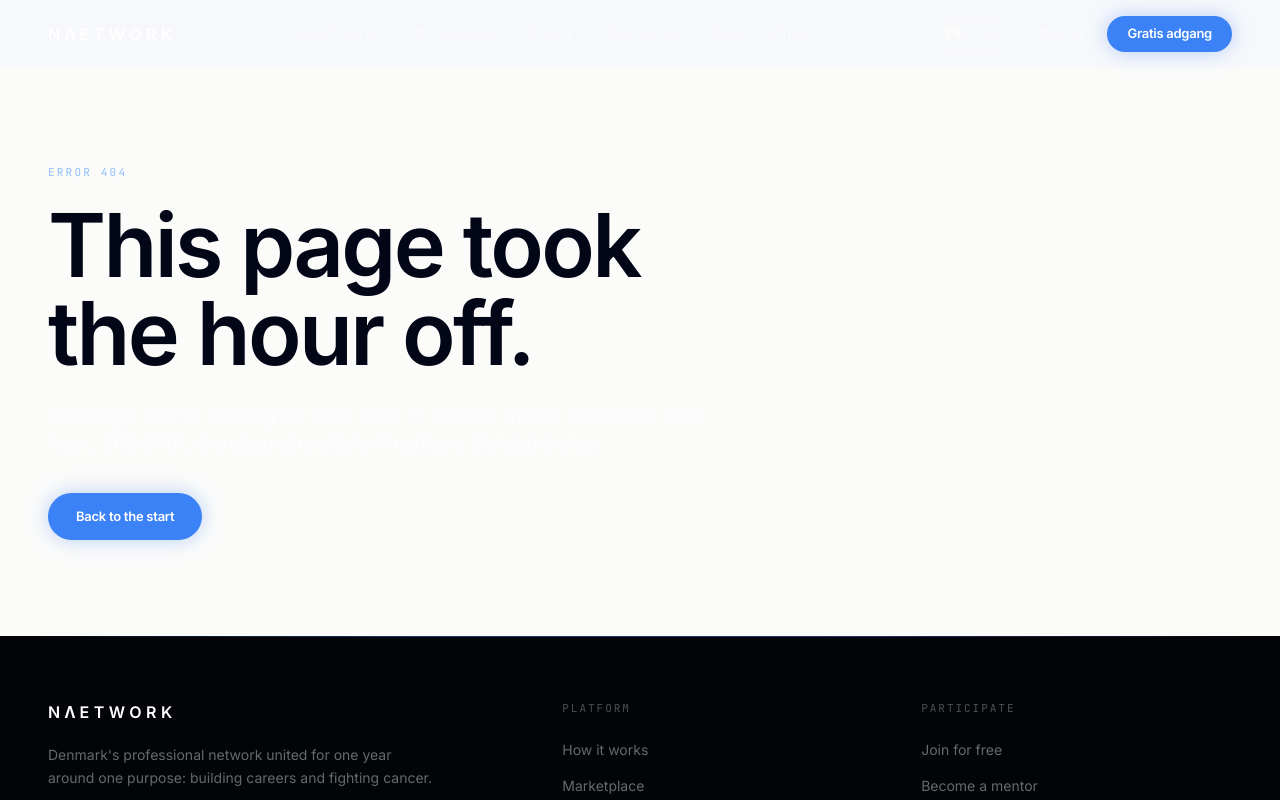
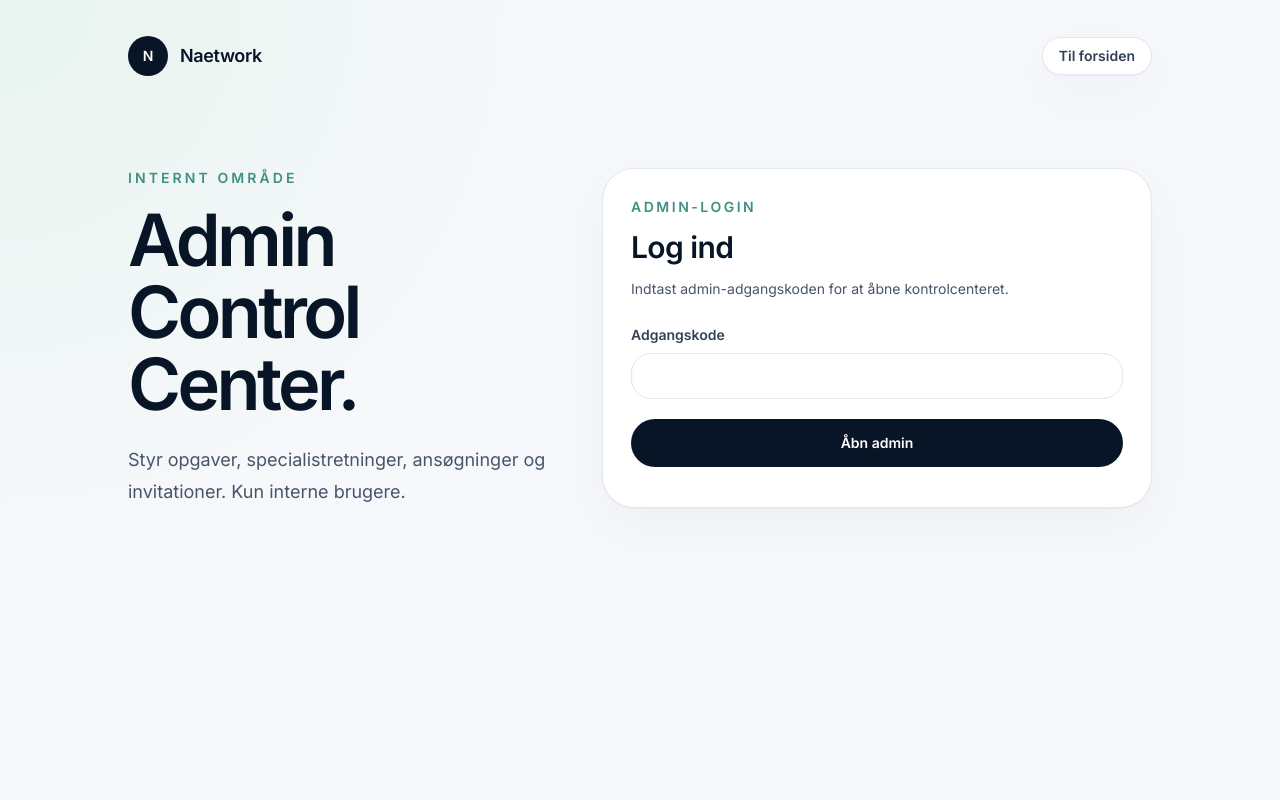
Before and after one commit to mikkelstreet-png/Naetwork, a Next.js app: page /admin/login in a window 1280 px wide. Before the commit this address had no page. Shown: the top 800 px of the page. Built offline with nearby package versions, Linux system fonts and the light colour scheme.

Commit message:
Add admin login route

```diff
--- /dev/null
+++ b/app/admin/login/page.tsx
@@ -0,0 +1,5 @@
+import { AdminLogin } from "@/components/AdminLogin";
+
+export default function AdminLoginPage() {
+  return <AdminLogin />;
+}
```
